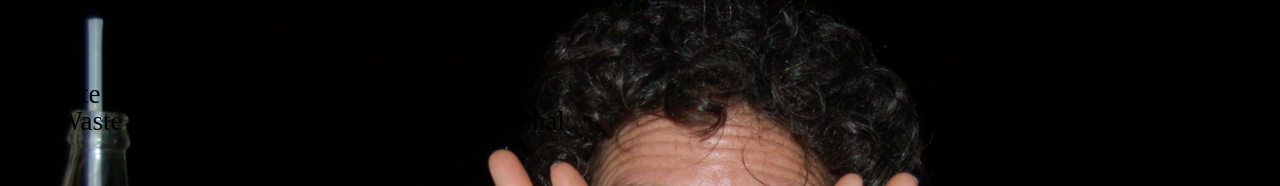
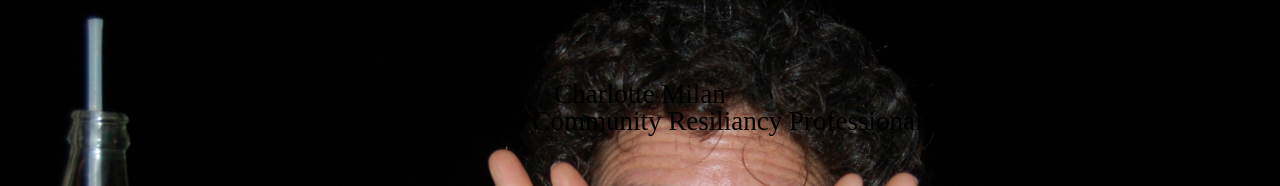
Before and after one commit to msdmil12/msdmil12.github.io, a plain HTML site: page index.html in a window 1280 px wide. Shown: the top 186 px of the page. Drawn offline with nearby package versions, Linux system fonts and the light colour scheme.

Commit message:
Update style.css

```diff
--- a/css/style.css
+++ b/css/style.css
@@ -11,9 +11,10 @@ html, body {
   background-size: cover;
 }
 
-CMtext {
+html, CMtext {
   margin: 0;
-  padding: 24px;
+  padding: 0;
   font-size: 27px;
   text-align: center;
+  text-color:#40E0D0;
 }
```
